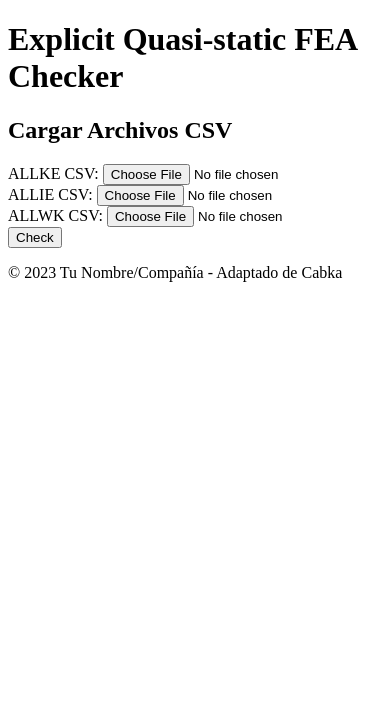
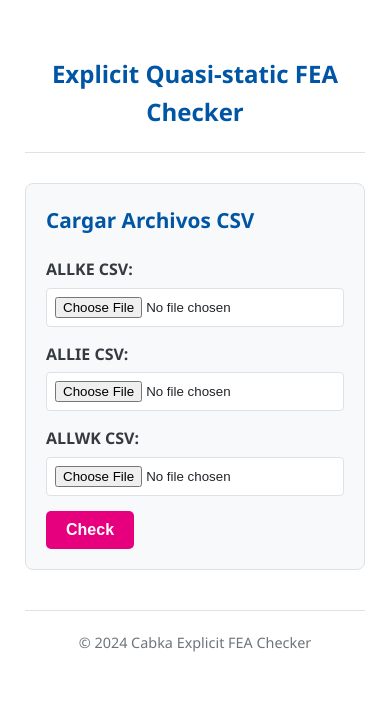
Before and after one commit to miguelmg3123/FEA-tool-explicit-quasistatic-checker, a Flask app: page / in a window 390 px wide. Shown: the top 708 px of the page. Run offline with Flask 3, Linux system fonts and the light colour scheme.

Commit message:
Added basic CSS styling and responsive layout

```diff
--- a/static/css/style.css
+++ b/static/css/style.css
@@ -0,0 +1,287 @@
+/* static/css/style.css */
+
+/* --- Variables de Color y Reset Básico --- */
+:root {
+    --cabka-blue: #0055A4;
+    --cabka-pink-accent: #E6007E; /* Para el botón "Check" y elementos activos */
+    --light-gray-bg: #F8F9FA; /* Un gris muy claro para fondos de sección */
+    --medium-gray-border: #DEE2E6;
+    --dark-gray-text: #343A40;
+    --white: #FFFFFF;
+    --text-color: #212529;
+    --success-bg: #D4EDDA; /* Para el mensaje "PERFECTO" */
+    --success-text: #155724;
+    --info-bg: #D1ECF1;    /* Para "MUY BIENO" y "BIEN" */
+    --info-text: #0C5460;
+    --warning-bg: #FFF3CD; /* Para "ACEPTABLE" */
+    --warning-text: #856404;
+    --danger-bg: #F8D7DA;  /* Para "NO ACEPTABLE" / Errores */
+    --danger-text: #721C24;
+}
+
+* {
+    box-sizing: border-box;
+    margin: 0;
+    padding: 0;
+}
+
+body {
+    font-family: 'Segoe UI', Tahoma, Geneva, Verdana, sans-serif;
+    line-height: 1.6;
+    color: var(--text-color);
+    background-color: var(--white); /* Fondo general blanco */
+    margin: 0;
+    padding: 20px; /* Añade un poco de espacio alrededor */
+}
+
+/* --- Contenedor Principal para Centrar y Limitar Ancho --- */
+.container {
+    max-width: 960px; /* Ancho máximo de la app */
+    margin: 30px auto; /* Centrar en la página */
+    padding: 20px;
+    background-color: var(--white);
+    border-radius: 8px;
+    /* box-shadow: 0 0 15px rgba(0, 0, 0, 0.1); */ /* Sombra sutil opcional */
+}
+
+
+/* --- Encabezado --- */
+header {
+    text-align: center;
+    margin-bottom: 30px;
+    padding-bottom: 20px;
+    border-bottom: 1px solid var(--medium-gray-border);
+}
+
+header h1 {
+    color: var(--cabka-blue);
+    font-size: 2em; /* Más grande */
+}
+
+/* --- Secciones Principales --- */
+section {
+    background-color: var(--light-gray-bg); /* Fondo gris claro para las secciones */
+    padding: 20px;
+    margin-bottom: 25px;
+    border-radius: 8px;
+    border: 1px solid var(--medium-gray-border);
+}
+
+section h2 {
+    color: var(--cabka-blue);
+    margin-bottom: 20px;
+    font-size: 1.5em;
+}
+
+/* --- Formulario de Carga --- */
+#upload-form div {
+    margin-bottom: 15px;
+}
+
+#upload-form label {
+    display: block;
+    margin-bottom: 5px;
+    font-weight: bold;
+    color: var(--dark-gray-text);
+}
+
+#upload-form input[type="file"] {
+    display: block;
+    width: 100%;
+    padding: 8px;
+    border: 1px solid var(--medium-gray-border);
+    border-radius: 4px;
+    background-color: var(--white);
+}
+
+#check-button {
+    display: inline-block;
+    background-color: var(--cabka-pink-accent);
+    color: var(--white);
+    padding: 12px 25px;
+    border: none;
+    border-radius: 5px;
+    cursor: pointer;
+    font-size: 1.1em;
+    font-weight: bold;
+    transition: background-color 0.3s ease;
+}
+
+#check-button:hover {
+    background-color: #c30069; /* Un tono más oscuro del rosa/rojo */
+}
+
+/* --- Sección de Resultados --- */
+#results-section h2 {
+    margin-bottom: 20px;
+}
+
+/* Contenedor para controles de gráfica y gráfica */
+#graph-controls-container {
+    display: flex; /* Para poner botones y gráfica lado a lado en pantallas grandes */
+    flex-wrap: wrap; /* Para que se apilen en pantallas pequeñas */
+    gap: 20px;
+    margin-bottom: 20px;
+}
+
+#graph-buttons {
+    display: flex;
+    flex-direction: column; /* Botones en columna */
+    gap: 10px;
+    min-width: 180px; /* Ancho mínimo para los botones */
+}
+
+.graph-btn {
+    padding: 10px 15px;
+    background-color: var(--white);
+    color: var(--cabka-blue);
+    border: 1px solid var(--cabka-blue);
+    border-radius: 20px; /* Estilo píldora */
+    cursor: pointer;
+    text-align: center;
+    transition: background-color 0.3s ease, color 0.3s ease;
+    font-weight: 500;
+}
+
+.graph-btn:hover {
+    background-color: #e0eaff; /* Un azul muy claro al pasar el ratón */
+}
+
+.graph-btn.active {
+    background-color: var(--cabka-blue);
+    color: var(--white);
+    font-weight: bold;
+}
+
+#plotly-graph {
+    flex-grow: 1; /* La gráfica ocupa el espacio restante */
+    min-height: 350px; /* Altura mínima para la gráfica */
+    border: 1px solid var(--medium-gray-border);
+    background-color: var(--white); /* Fondo blanco para la gráfica */
+    border-radius: 4px;
+}
+
+/* Contenedor para tabla resumen y decisión final */
+#summary-container {
+    display: flex;
+    flex-wrap: wrap;
+    gap: 20px;
+}
+
+#summary-table-container,
+#final-decision-container {
+    flex: 1; /* Ambos ocupan espacio similar */
+    min-width: 280px; /* Ancho mínimo antes de apilarse */
+    background-color: var(--white);
+    padding: 15px;
+    border-radius: 4px;
+    border: 1px solid var(--medium-gray-border);
+}
+
+#summary-container h3, #results-section h3 { /* Unificado el estilo de H3 */
+    color: var(--cabka-blue);
+    margin-bottom: 15px;
+    font-size: 1.2em;
+    border-bottom: 1px solid #eee;
+    padding-bottom: 5px;
+}
+
+/* Tabla Resumen */
+#summary-table {
+    width: 100%;
+    border-collapse: collapse;
+}
+
+#summary-table th,
+#summary-table td {
+    padding: 10px;
+    text-align: left;
+    border-bottom: 1px solid var(--medium-gray-border);
+}
+
+#summary-table th {
+    background-color: #e9ecef; /* Un gris un poco más oscuro para cabeceras de tabla */
+    font-weight: bold;
+}
+
+#summary-table tr:last-child td {
+    border-bottom: none;
+}
+
+/* Decisión Final */
+#final-decision-text {
+    font-size: 1.1em;
+    padding: 15px;
+    border-radius: 4px;
+    font-weight: 500;
+    /* Los colores de fondo y texto se aplicarán con JS según el resultado */
+}
+
+/* Clases para los diferentes tipos de mensajes de decisión */
+.decision-perfect { background-color: var(--success-bg); color: var(--success-text); border: 1px solid var(--success-text); }
+.decision-very-good { background-color: var(--info-bg); color: var(--info-text); border: 1px solid var(--info-text); }
+.decision-good { background-color: var(--info-bg); color: var(--info-text); border: 1px solid var(--info-text); } /* Mismo que very-good o un tono diferente */
+.decision-acceptable { background-color: var(--warning-bg); color: var(--warning-text); border: 1px solid var(--warning-text); }
+.decision-rescale { background-color: var(--danger-bg); color: var(--danger-text); border: 1px solid var(--danger-text); }
+.decision-pending { background-color: #e9ecef; color: var(--dark-gray-text); border: 1px solid var(--medium-gray-border); } /* Para el estado inicial */
+
+
+/* --- Pie de Página --- */
+footer {
+    text-align: center;
+    margin-top: 40px;
+    padding-top: 20px;
+    border-top: 1px solid var(--medium-gray-border);
+    font-size: 0.9em;
+    color: #6c757d; /* Un gris más suave para el pie de página */
+}
+
+
+/* --- Media Queries para Responsividad --- */
+@media (max-width: 768px) {
+    header h1 {
+        font-size: 1.8em;
+    }
+    section h2 {
+        font-size: 1.3em;
+    }
+    /* Apilar botones de gráfica y gráfica verticalmente */
+    #graph-controls-container {
+        flex-direction: column;
+    }
+    #graph-buttons {
+        flex-direction: row; /* Botones en fila en pantallas pequeñas */
+        flex-wrap: wrap; /* Permitir que los botones se envuelvan si no caben */
+        justify-content: center; /* Centrar los botones */
+        min-width: auto; /* Permitir que se encojan */
+    }
+    .graph-btn {
+        flex-grow: 1; /* Para que ocupen el ancho disponible si son pocos */
+        min-width: 120px; /* Ancho mínimo para cada botón */
+    }
+
+    /* Apilar tabla y decisión final verticalmente */
+    #summary-container {
+        flex-direction: column;
+    }
+}
+
+@media (max-width: 480px) {
+    body {
+        padding: 10px; /* Menos padding en pantallas muy pequeñas */
+    }
+    .container {
+        padding: 15px;
+    }
+    header h1 {
+        font-size: 1.5em;
+    }
+    #check-button {
+        font-size: 1em;
+        padding: 10px 20px;
+    }
+    .graph-btn {
+        padding: 8px 12px;
+        font-size: 0.9em;
+    }
+}
--- a/templates/index.html
+++ b/templates/index.html
@@ -4,11 +4,11 @@
     <meta charset="UTF-8">
     <meta name="viewport" content="width=device-width, initial-scale=1.0">
     <title>Explicit Quasi-static FEA Checker</title>
-    <!-- Enlazaremos style.css más adelante -->
     <link rel="stylesheet" href="{{ url_for('static', filename='css/style.css') }}">
     <!-- Incluiremos Plotly más adelante si lo usamos -->
 </head>
 <body>
+    <div class="container"> <!-- Contenedor principal añadido -->
         <header>
             <!-- Podríamos poner el logo de Cabka aquí -->
             <h1>Explicit Quasi-static FEA Checker</h1>
@@ -47,6 +47,7 @@
                     </div>
                     <div id="plotly-graph">
                         <!-- La gráfica de Plotly se insertará aquí -->
+                        <p style="text-align:center; padding-top:50px; color: #777;">La gráfica aparecerá aquí después del análisis.</p>
                     </div>
                 </div>
 
@@ -61,7 +62,6 @@
                                 </tr>
                             </thead>
                             <tbody>
-                            <!-- Las filas se añadirán dinámicamente con JS -->
                                 <tr><td>time_RI_estable_<_5%</td><td data-key="time_RI_estable_menor_5pct">N/A</td></tr>
                                 <tr><td>time_RI_estable_<_1%</td><td data-key="time_RI_estable_menor_1pct">N/A</td></tr>
                                 <tr><td>time_RET_>=_1%</td><td data-key="time_RET_mayor_igual_1pct">N/A</td></tr>
@@ -72,17 +72,17 @@
                     </div>
                     <div id="final-decision-container">
                         <h3>Decisión Final</h3>
-                    <p id="final-decision-text">Esperando análisis...</p>
+                        <p id="final-decision-text" class="decision-pending">Esperando análisis...</p> <!-- Clase inicial -->
                     </div>
                 </div>
             </section>
         </main>
 
         <footer>
-        <p>© 2023 Tu Nombre/Compañía - Adaptado de Cabka</p>
+            <p>© 2024 Cabka Explicit FEA Checker</p>
         </footer>
+    </div> <!-- Fin del contenedor principal -->
 
-    <!-- Enlazaremos script.js más adelante -->
     <script src="{{ url_for('static', filename='js/script.js') }}"></script>
 </body>
 </html>
```
Lines whose indentation alone changed are shown as unchanged.
